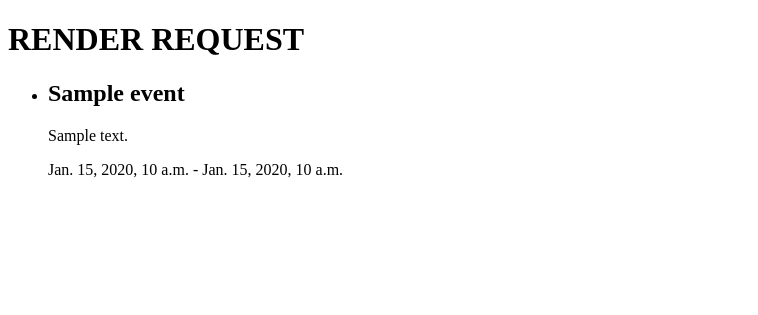
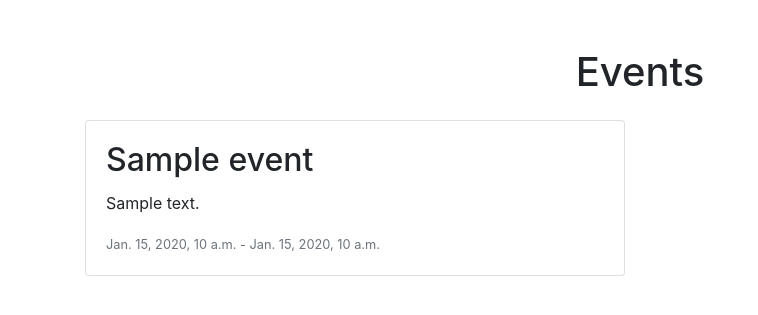
Before and after one commit to Reyretee/django, a Django app: page /testApp/TestEvent in a window 1280 px wide. Shown: the top 315 px of the page, without its empty margins (0-758 px from the left). Run offline with Django 5.2, Linux system fonts and the light colour scheme; tables that the repository leaves empty hold one stand-in row (values such as "Sample post"); some libraries are stand-ins or nearby versions.

Commit message:
edited test.html

```diff
--- a/capp/templates/testApp/test.html
+++ b/capp/templates/testApp/test.html
@@ -1,18 +1,31 @@
 <!DOCTYPE html>
-<html>
+<html lang="en">
 <head>
-    <title>TestApp</title>
+    <meta charset="UTF-8">
+    <meta name="viewport" content="width=device-width, initial-scale=1.0">
+    <title>Event List</title>
+    <link href="https://stackpath.bootstrapcdn.com/bootstrap/4.5.2/css/bootstrap.min.css" rel="stylesheet">
 </head>
 <body>
-    <h1>RENDER REQUEST</h1>
-    <ul>
-        {% for event in events %}
-        <li>
-            <h2>{{ event.title }}</h2>
-            <p>{{ event.description }}</p>
-            <p>{{ event.start_time }} - {{ event.end_time }}</p>
-        </li>
-        {% endfor %}
-    </ul>
+    <div class="container mt-5">
+        <h1 class="text-center mb-4">Events</h1>
+        <div class="row">
+            {% for event in events %}
+            <div class="col-md-6 mb-4">
+                <div class="card">
+                    <div class="card-body">
+                        <h2 class="card-title">{{ event.title }}</h2>
+                        <p class="card-text">{{ event.description }}</p>
+                        <p class="card-text"><small class="text-muted">{{ event.start_time }} - {{ event.end_time }}</small></p>
+                    </div>
+                </div>
+            </div>
+            {% endfor %}
+        </div>
+    </div>
+
+    <script src="https://code.jquery.com/jquery-3.5.1.slim.min.js"></script>
+    <script src="https://cdn.jsdelivr.net/npm/@popperjs/core@2.5.4/dist/umd/popper.min.js"></script>
+    <script src="https://stackpath.bootstrapcdn.com/bootstrap/4.5.2/js/bootstrap.min.js"></script>
 </body>
 </html>
```
